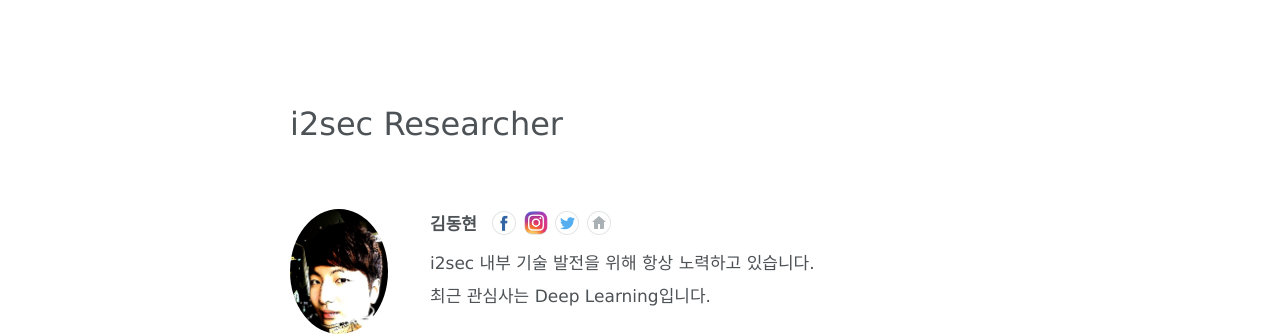
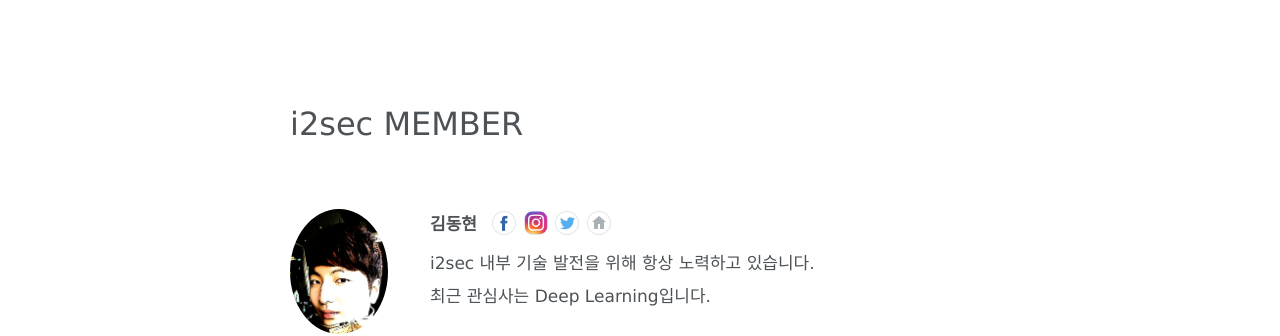
Before and after one commit to i2sec/i2sec.github.io, a Jekyll site: the page built from about.html, in a window 1280 px wide. Shown: the part 1269-1605 px from the top of the page. Built offline with Jekyll 4.4.1, drawn with Linux system fonts in a browser that asks for light colours; nearby versions of some CDN libraries; some web fonts are replaced.

Commit message:
reseearcher -> Member

```diff
--- a/about.html
+++ b/about.html
@@ -29,7 +29,7 @@ layout: default
 
     </div>
 
-    <h2 class="author-title">i2sec Researcher</h2>
+    <h2 class="author-title">i2sec MEMBER</h2>
     <div class="member-info">
 
       <div class="author">
```
